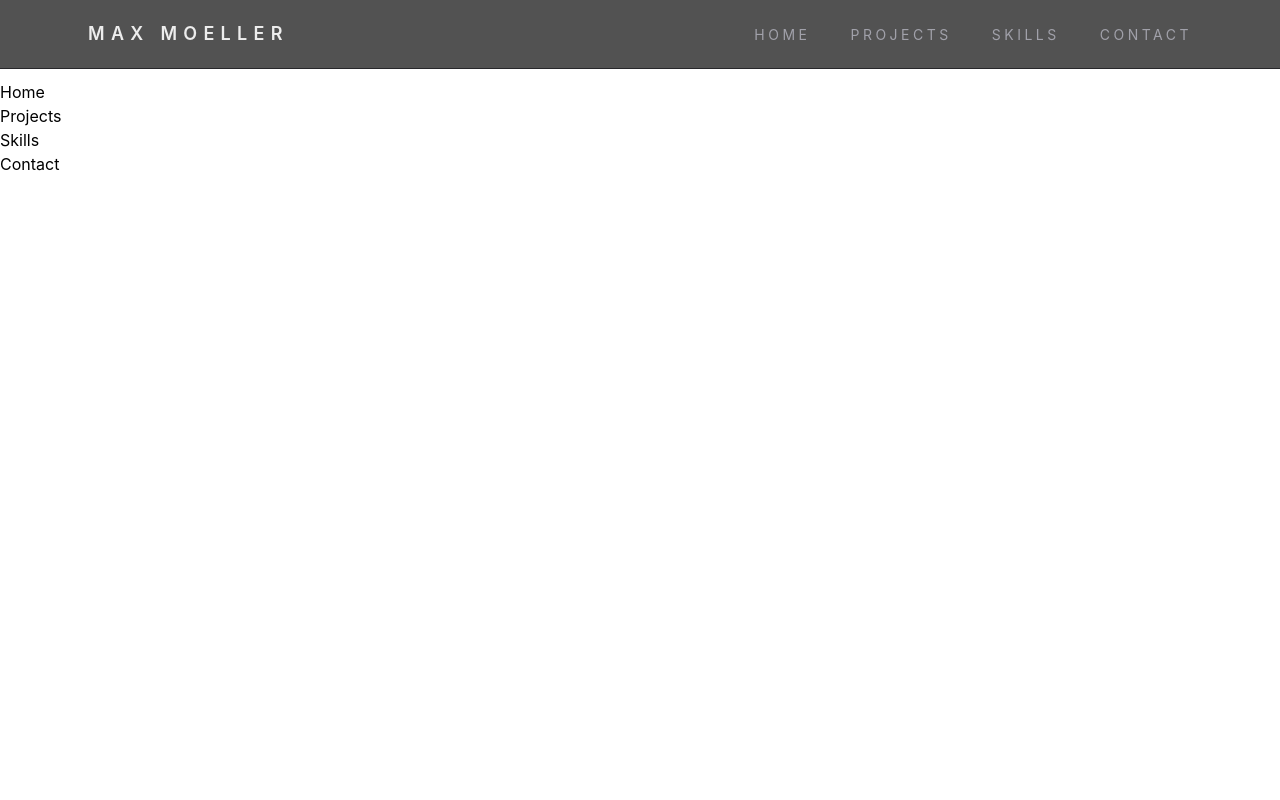
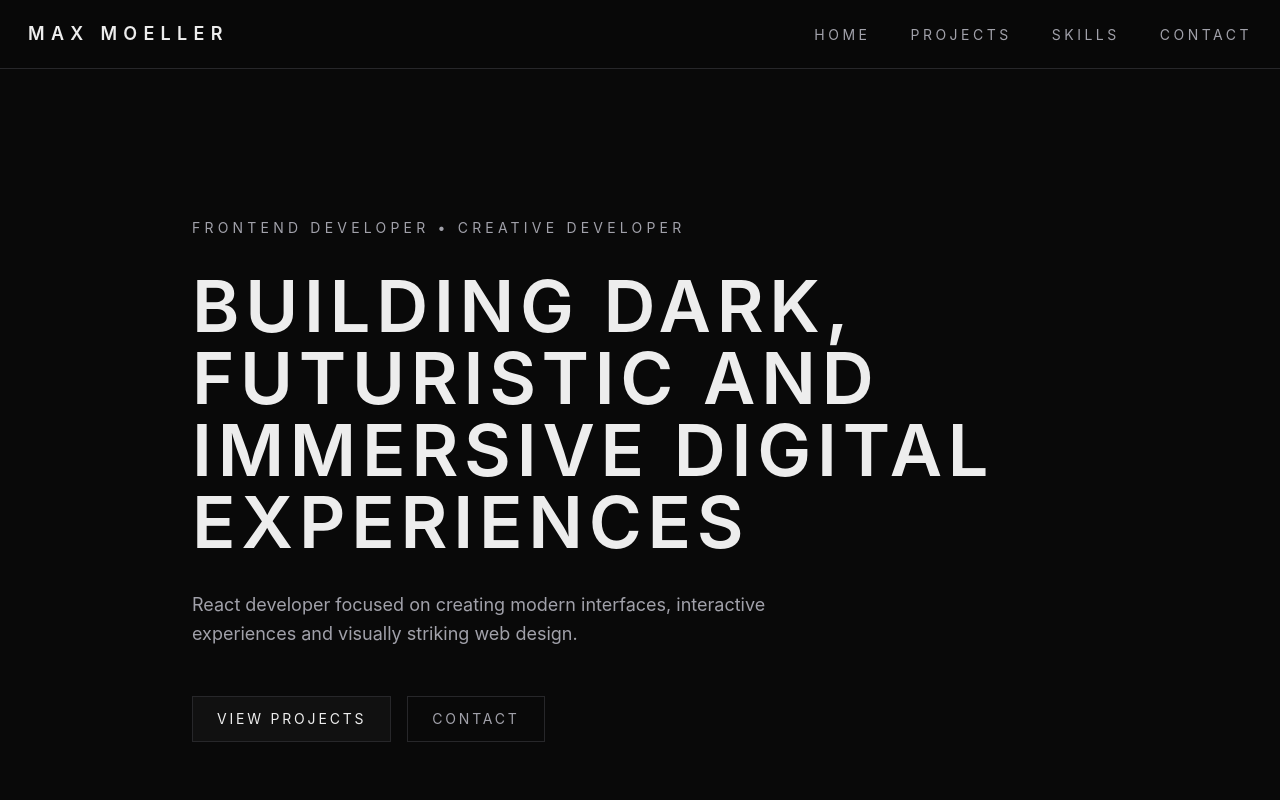
Before and after one commit to maxmoeller-147/Portfolio_Web, a React (Vite) app in the folder portfolio_website/: page / in a window 1280 px wide. Shown: the top 800 px of the page. Built offline with nearby package versions, Linux system fonts and the light colour scheme.

Commit message:
Hero section component created and imported into the App

```diff
--- a/portfolio_website/src/App.jsx
+++ b/portfolio_website/src/App.jsx
@@ -1,4 +1,5 @@
 import Navbar from "./components/navbar"
+import Hero from "./components/hero"
 
 function App() {
   return (
@@ -7,7 +8,7 @@ function App() {
 
       <main className="pt-20">
         <section id="home">
-          <h1>Home</h1>
+          <Hero />
         </section>
 
         <section id="projects">
--- /dev/null
+++ b/portfolio_website/src/components/hero.jsx
@@ -0,0 +1,45 @@
+export default function Hero() {
+  return (
+    <section
+      id="home"
+      className="flex min-h-screen items-center px-6"
+    >
+      <div className="mx-auto flex max-w-6xl flex-col gap-8">
+
+        {/* Small Label */}
+        <span className="text-sm uppercase tracking-[0.3em] text-secondary">
+          Frontend Developer • Creative Developer
+        </span>
+
+        {/* Main Heading */}
+        <h1 className="max-w-4xl text-5xl font-semibold uppercase tracking-[0.08em] text-primary md:text-7xl">
+          Building dark,
+          futuristic and immersive digital experiences
+        </h1>
+
+        {/* Description */}
+        <p className="max-w-2xl text-base leading-relaxed text-secondary md:text-lg">
+          React developer focused on creating modern interfaces,
+          interactive experiences and visually striking web design.
+        </p>
+
+        {/* Buttons */}
+        <div className="flex flex-wrap gap-4 pt-4">
+          <a
+            href="#projects"
+            className="border border-border bg-surface px-6 py-3 text-sm uppercase tracking-[0.2em] text-primary transition-colors duration-300 hover:bg-primary hover:text-background"
+          >
+            View Projects
+          </a>
+
+          <a
+            href="#contact"
+            className="border border-border px-6 py-3 text-sm uppercase tracking-[0.2em] text-secondary transition-colors duration-300 hover:border-accent hover:text-accent"
+          >
+            Contact
+          </a>
+        </div>
+      </div>
+    </section>
+  )
+}
--- a/portfolio_website/src/components/navbar.jsx
+++ b/portfolio_website/src/components/navbar.jsx
@@ -12,7 +12,7 @@ export default function Navbar() {
 
   return (
     <header className="fixed top-0 left-0 z-50 w-full border-b border-border bg-background/70 backdrop-blur-xl">
-      <nav className="mx-auto flex max-w-6xl items-center justify-between px-6 py-5">
+      <nav className="mx-auto flex max-w-8xl items-center justify-between px-7 py-5">
 
         {/* Logo */}
         <a href="#home" className="text-lg font-semibold uppercase tracking-[0.35em] text-primary">Max Moeller</a>
--- a/portfolio_website/src/style/style.css
+++ b/portfolio_website/src/style/style.css
@@ -14,3 +14,14 @@
 
   --radius-card: 1.5rem;
 }
+
+
+
+@layer base {
+  body {
+    background-color: var(--color-background);
+    color: var(--color-primary);
+    font-family: 'Inter', sans-serif;
+  }
+
+}
```
